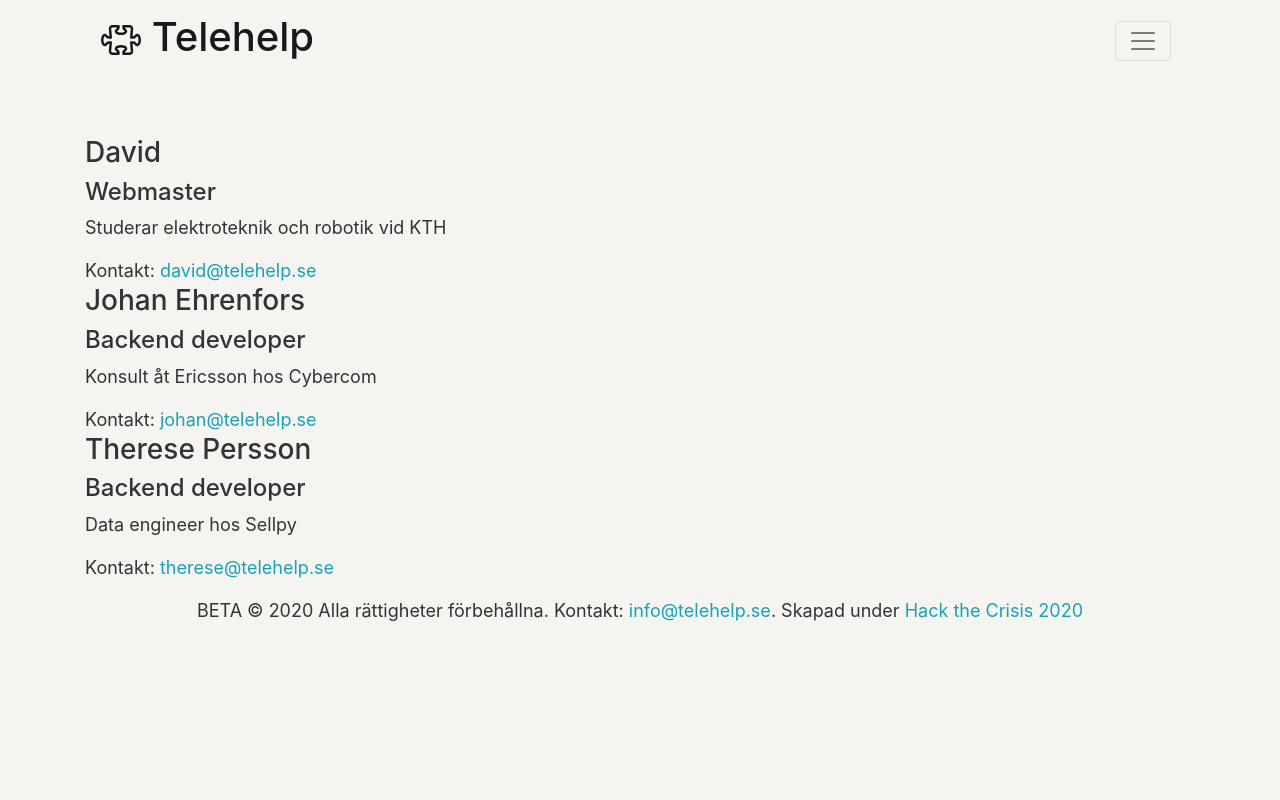
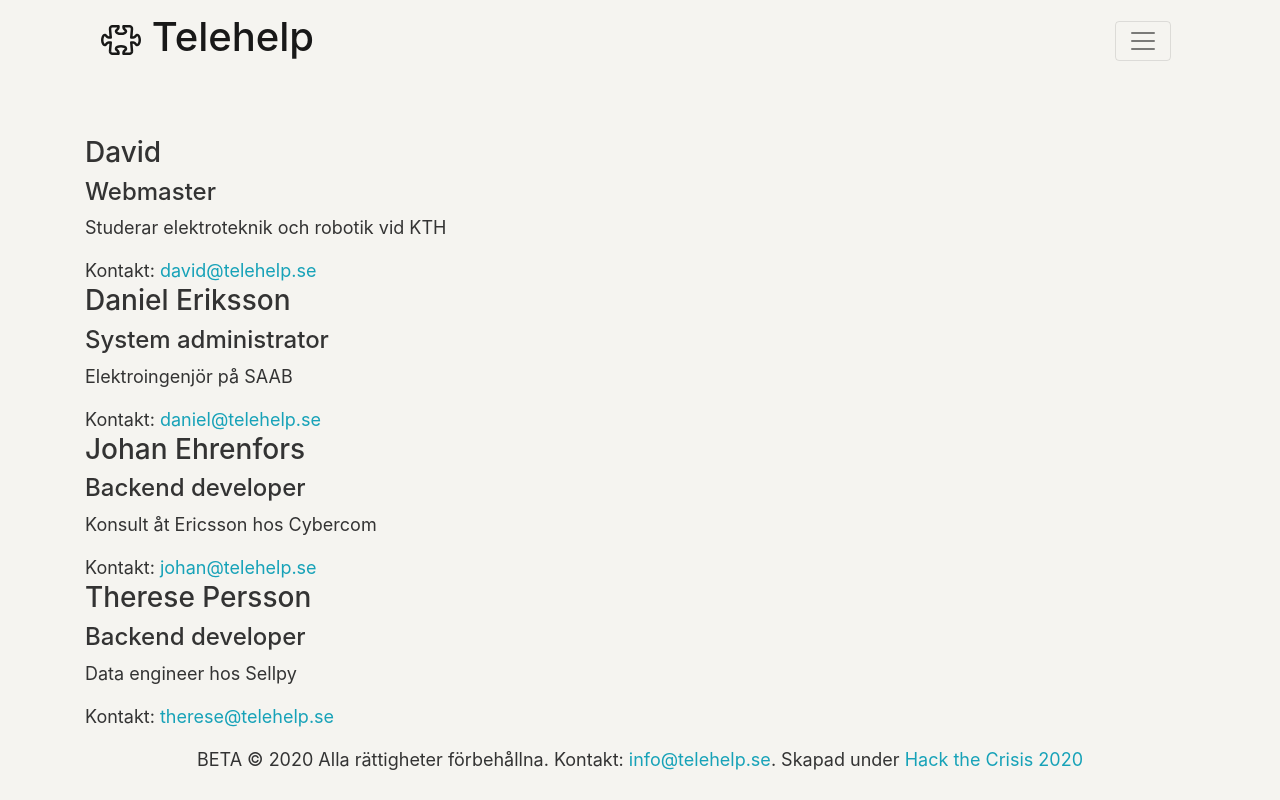
Before and after one commit to telehelp/telehelp, a React (Create React App) app in the folder client/: page /about in a window 1280 px wide. Built offline with nearby package versions, Linux system fonts and the light colour scheme; what redux-batched-actions would draw is missing.

Commit message:
Filled in my about page

```diff
--- a/client/src/pages/About.js
+++ b/client/src/pages/About.js
@@ -7,6 +7,12 @@ const About = () => {
             "responsibility": "Webmaster",
             "about": "Studerar elektroteknik och robotik vid KTH",
             "email": "david@telehelp.se"
+        },
+        {
+            "name": "Daniel Eriksson",
+            "responsibility": "System administrator",
+            "about": "Elektroingenjör på SAAB",
+            "email": "daniel@telehelp.se"
         },
         {
             "name": "Johan Ehrenfors",
```
